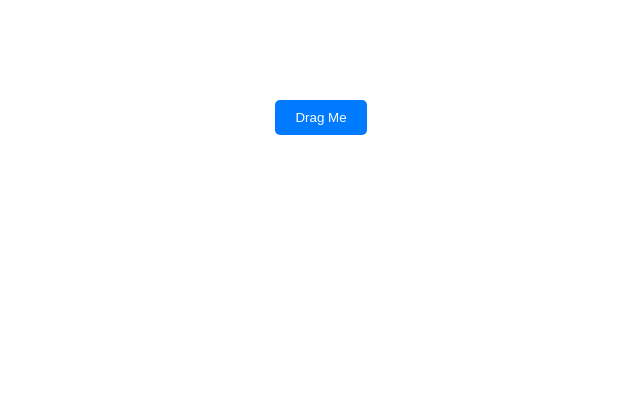
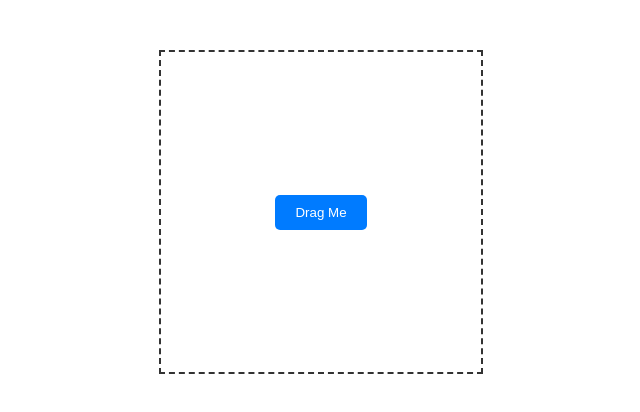
Before and after one commit to doanneda/scrap, a React (Create React App) app in the folder scrap-app/: page / in a window 1280 px wide. Shown: the top 412 px of the page, without its empty margins (319-959 px from the left). Built offline with nearby package versions, Linux system fonts and the light colour scheme.

Commit message:
Page component acting as boundary for draggableButton

```diff
--- /dev/null
+++ b/scrap-app/src/DraggableButton.jsx
@@ -0,0 +1,32 @@
+import React from 'react';
+import { useDraggable } from '@dnd-kit/core';
+
+function DraggableButton({ position, onDragEnd }) {
+  const { attributes, listeners, setNodeRef, transform } = useDraggable({
+    id: 'draggable-button',
+  });
+
+  const style = {
+    transform: `translate(${position.x + (transform?.x || 0)}px, ${position.y + (transform?.y || 0)}px)`,
+    padding: '10px 20px',
+    backgroundColor: '#007bff',
+    color: '#fff',
+    border: 'none',
+    borderRadius: '5px',
+    cursor: 'pointer',
+    position: 'relative',
+  };
+
+  return (
+    <button
+      ref={setNodeRef}
+      style={style}
+      {...listeners}
+      {...attributes}
+    >
+      Drag Me
+    </button>
+  );
+}
+
+export default DraggableButton;
--- a/scrap-app/src/Lavinia.jsx
+++ b/scrap-app/src/Lavinia.jsx
@@ -1,45 +1,46 @@
-import React, { useState } from 'react';
-import { DndContext, useDraggable } from '@dnd-kit/core';
+// App.js
+import React, { useState, useRef, useEffect } from 'react';
+import { DndContext } from '@dnd-kit/core';
+import DraggableButton from './DraggableButton';
+import Page from './Page';
 
 function App() {
   const [position, setPosition] = useState({ x: 0, y: 0 });
+  const pageRef = useRef(null);
+  const [bounds, setBounds] = useState({ left: 0, top: 0, right: 0, bottom: 0 });
 
-  function DraggableButton() {
-    const { attributes, listeners, setNodeRef, transform } = useDraggable({
-      id: 'draggable-button',
-    });
-
-    const style = {
-      transform: `translate(${position.x + (transform?.x || 0)}px, ${position.y + (transform?.y || 0)}px)`,
-      padding: '10px 20px',
-      backgroundColor: '#007bff',
-      color: '#fff',
-      border: 'none',
-      borderRadius: '5px',
-      cursor: 'pointer',
-      position: 'relative',
-    };
-
-    return (
-      <button ref={setNodeRef} style={style} {...listeners} {...attributes}>
-        Drag Me
-      </button>
-    );
-  }
+  // Calculate bounds on component mount and when pageRef changes
+  useEffect(() => {
+    if (pageRef.current) {
+      const rect = pageRef.current.getBoundingClientRect();
+      setBounds({
+        left: 0 - rect.width/2 + 50,
+        top: 0 - rect.height/2 + 25,
+        right: rect.width/2 - 50, // Button width
+        bottom: rect.height/2 - 25, // Button height
+      });
+    }
+  }, [pageRef]);
 
   const handleDragEnd = (event) => {
     const { delta } = event;
-    setPosition((prevPosition) => ({
-      x: prevPosition.x + delta.x,
-      y: prevPosition.y + delta.y,
-    }));
+    setPosition((prevPosition) => {
+      const newX = prevPosition.x + delta.x;
+      const newY = prevPosition.y + delta.y;
+
+      // Constrain within bounds
+      return {
+        x: Math.max(bounds.left, Math.min(newX, bounds.right)),
+        y: Math.max(bounds.top, Math.min(newY, bounds.bottom)),
+      };
+    });
   };
 
   return (
     <DndContext onDragEnd={handleDragEnd}>
-      <div style={{ display: 'flex', justifyContent: 'center', marginTop: '100px' }}>
-        <DraggableButton />
-      </div>
+      <Page ref={pageRef}>
+        <DraggableButton position={position} />
+      </Page>
     </DndContext>
   );
 }
--- /dev/null
+++ b/scrap-app/src/Page.js
@@ -0,0 +1,23 @@
+import React, { forwardRef } from 'react';
+
+const Page = forwardRef(function Page({ children }, ref) {
+  const style = {
+    width: '300px',
+    height: '300px',
+    margin: '50px auto',
+    border: '2px dashed #333',
+    display: 'flex',
+    alignItems: 'center',
+    justifyContent: 'center',
+    position: 'relative',
+    padding: '10px', // Ensure padding isn't affecting the layout
+  };
+
+  return (
+    <div ref={ref} style={style}>
+      {children}
+    </div>
+  );
+});
+
+export default Page;
```
